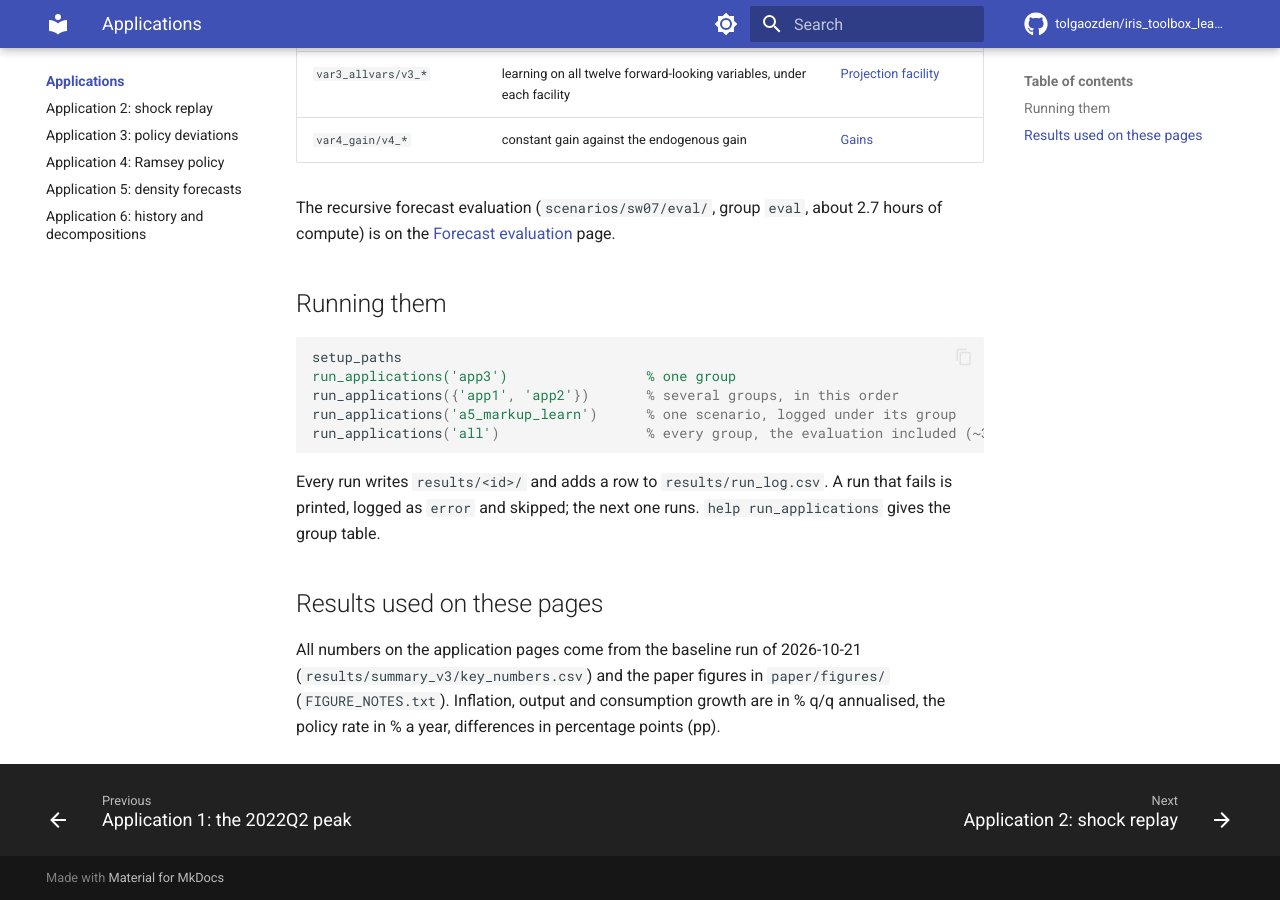
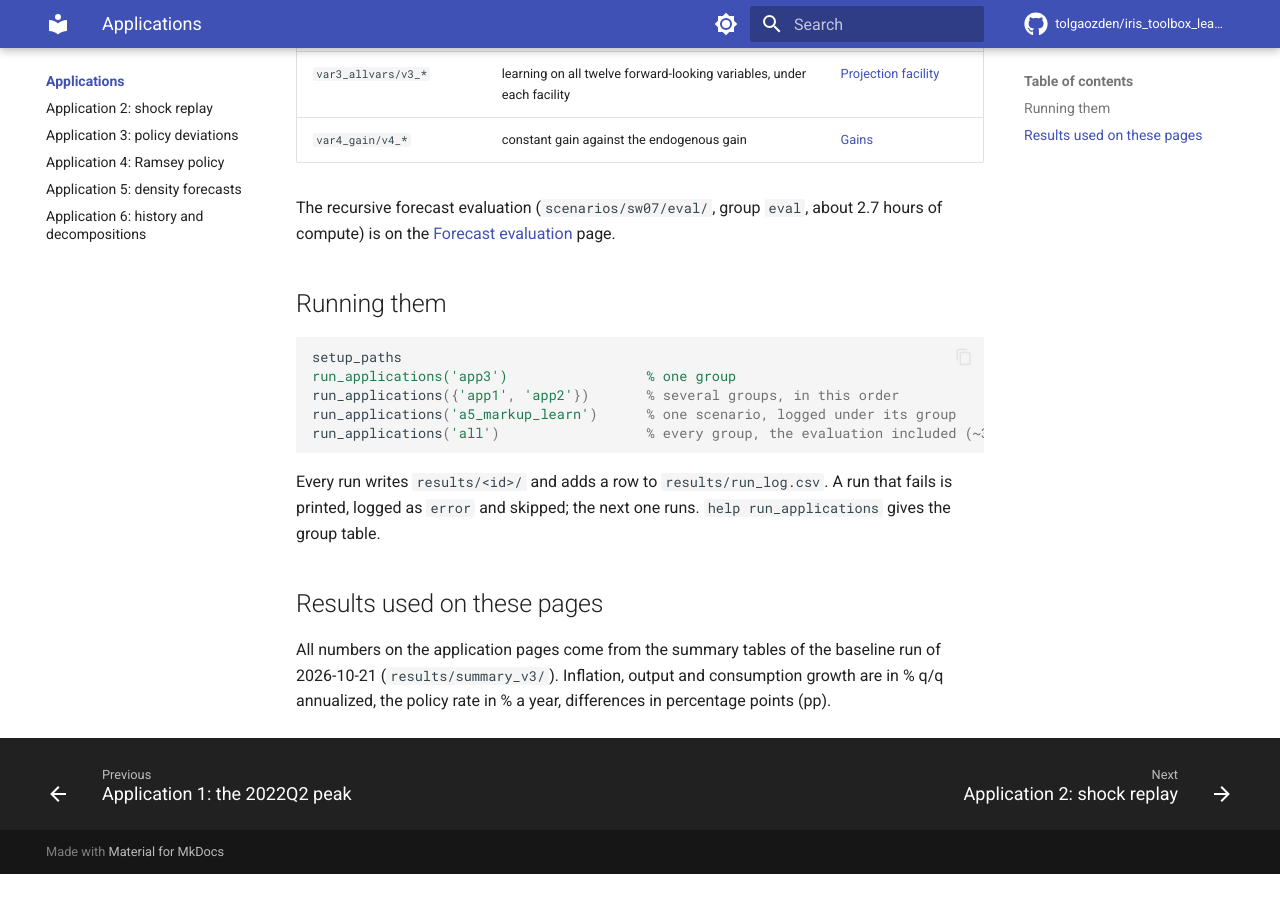
Before and after one commit to HetLearn/iris_toolbox_learning, an MkDocs documentation site: the page built from docs_site/applications/index.md, in a window 1280 px wide and 900 px high, scrolled down 1356 px. Built offline with MkDocs 1.6.1 and Material for MkDocs 9.7.7, drawn with Linux system fonts in a browser that asks for light colours; comment, search, counter and statistics services are not loaded; after the commit the page ends 2230 px from its top, so only the background shows below that.

Commit message:
Applications page: numbers come from the baseline summary tables (docs_site/applications/index.md)
Drops the reference to the paper figure folder; US spelling of annualized.

```diff
--- a/docs_site/applications/index.md
+++ b/docs_site/applications/index.md
@@ -43,7 +43,6 @@ group table.
 
 ## Results used on these pages
 
-All numbers on the application pages come from the baseline run of 2026-10-21
-(`results/summary_v3/key_numbers.csv`) and the paper figures in `paper/figures/`
-(`FIGURE_NOTES.txt`). Inflation, output and consumption growth are in % q/q annualised, the
+All numbers on the application pages come from the summary tables of the baseline run of
+2026-10-21 (`results/summary_v3/`). Inflation, output and consumption growth are in % q/q annualized, the
 policy rate in % a year, differences in percentage points (pp).
```
